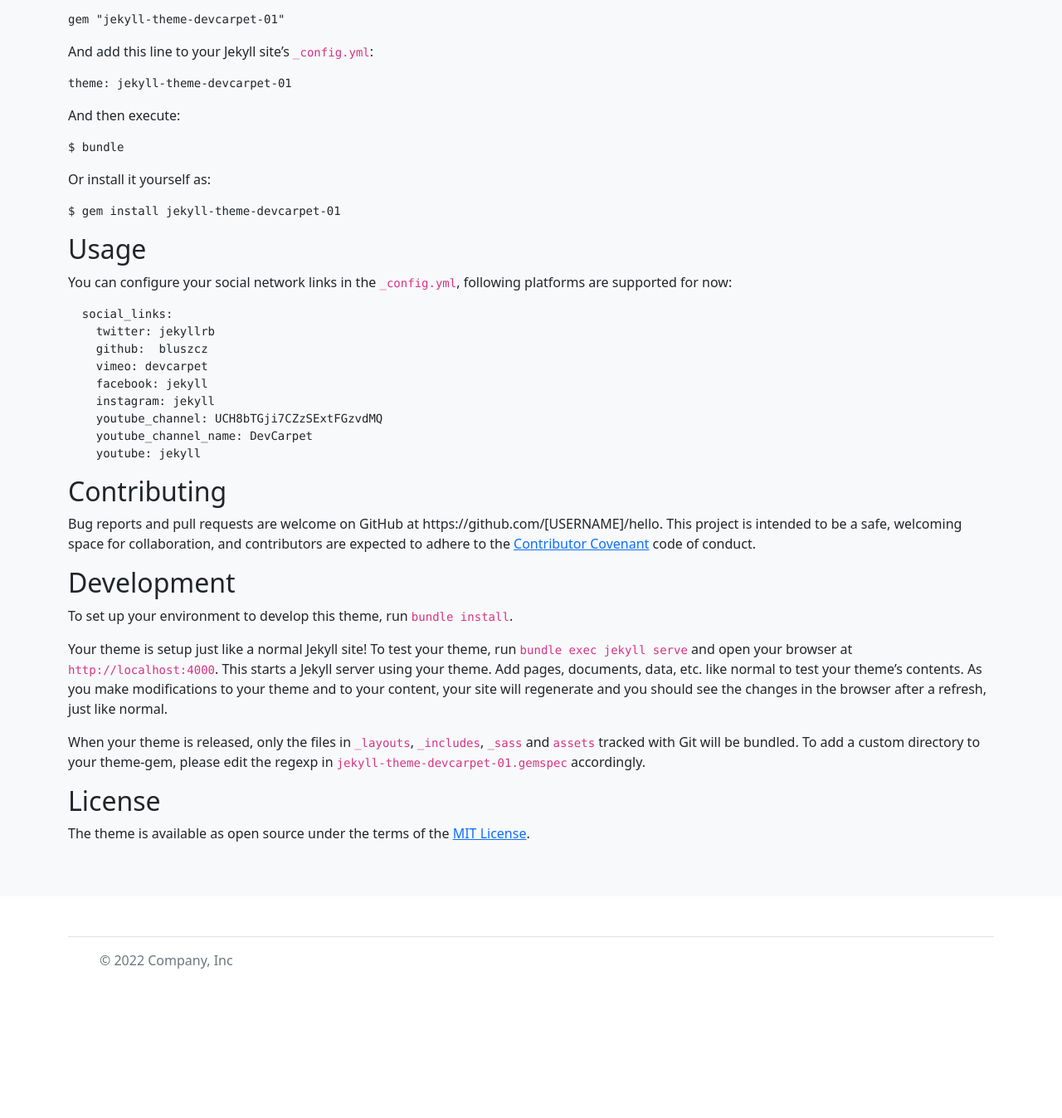
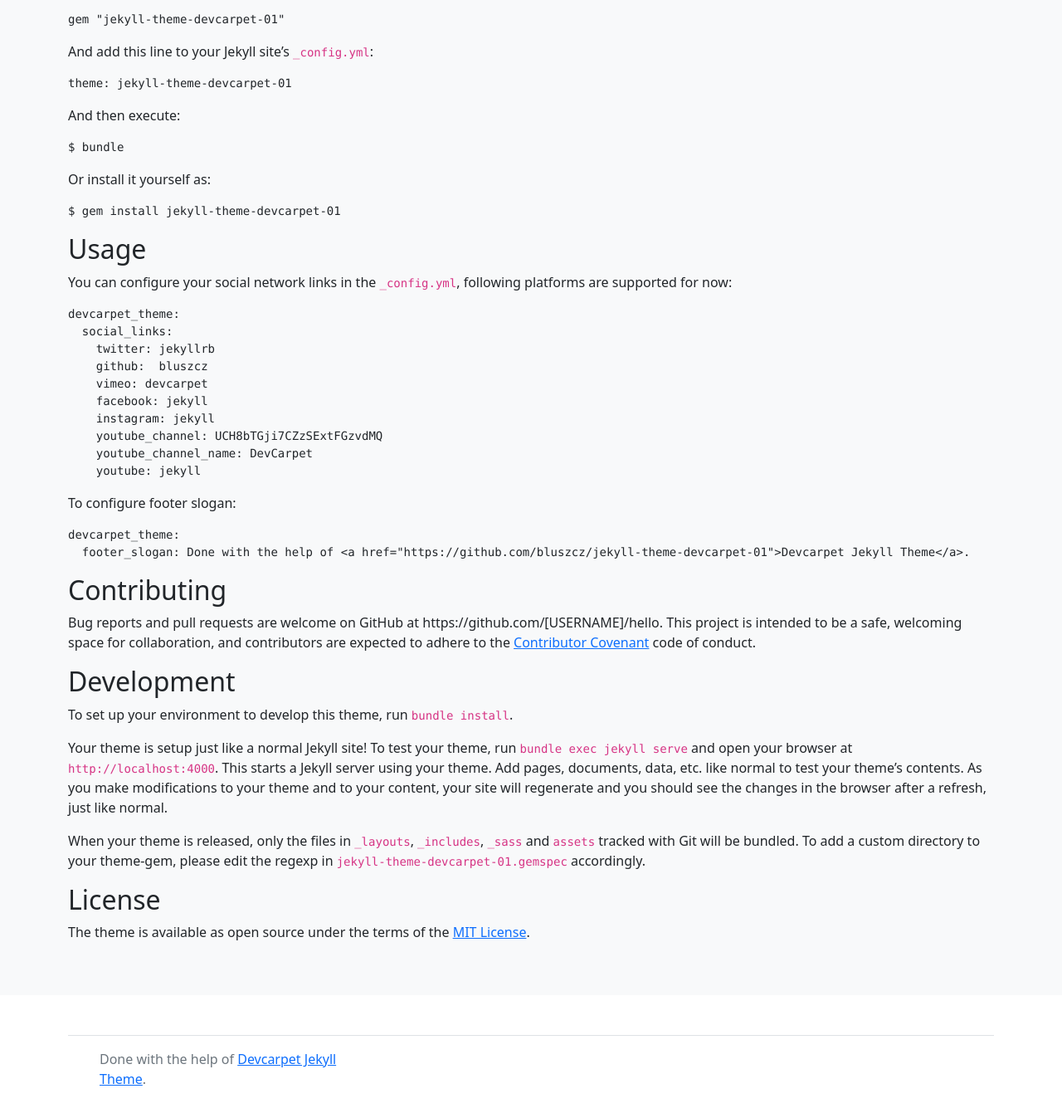
Before and after one commit to bluszcz/jekyll-theme-devcarpet-01, a Jekyll site: the page built from README.md, in a window 1280 px wide and 1400 px high, scrolled down 1358 px. Shown: the top 1347 px of the window at 83% size. Built offline with Jekyll 4.4.1, drawn with Linux system fonts in a browser that asks for light colours; nearby versions of some CDN libraries; our own code applies the rules of GitHub Pages for plain Markdown files; before the commit the page ends 2615 px from its top, so only the background shows below that.

Commit message:
Updated docs

````diff
--- a/README.md
+++ b/README.md
@@ -33,6 +33,7 @@ Or install it yourself as:
 You can configure your social network links in the `_config.yml`, following platforms are supported for now:
 
 ```
+devcarpet_theme:
   social_links:
     twitter: jekyllrb
     github:  bluszcz
@@ -44,6 +45,12 @@ You can configure your social network links in the `_config.yml`, following plat
     youtube: jekyll
 ```
 
+To configure footer slogan:
+
+```
+devcarpet_theme:
+  footer_slogan: Done with the help of <a href="https://github.com/bluszcz/jekyll-theme-devcarpet-01">Devcarpet Jekyll Theme</a>.
+```
 ## Contributing
 
 Bug reports and pull requests are welcome on GitHub at https://github.com/[USERNAME]/hello. This project is intended to be a safe, welcoming space for collaboration, and contributors are expected to adhere to the [Contributor Covenant](http://contributor-covenant.org) code of conduct.
--- a/_config.yml
+++ b/_config.yml
@@ -9,9 +9,10 @@ description: > # this means to ignore newlines until "show_excerpts:"
 
 show_excerpts: false # set to true to show excerpts on the homepage
 
-# Minima date format
-# refer to https://shopify.github.io/liquid/filters/date/ if you want to customize this
+# date format, refer to https://shopify.github.io/liquid/filters/date/
+# if you want to customize this
 devcarpet_theme:
+  footer_slogan: Done with the help of <a href="https://github.com/bluszcz/jekyll-theme-devcarpet-01">Devcarpet Jekyll Theme</a>.
   date_format: "%b %-d, %Y"
 
   # generate social links in footer
--- a/_includes/footer.html
+++ b/_includes/footer.html
@@ -5,7 +5,7 @@
             <a href="/" class="mb-3 me-2 mb-md-0 text-muted text-decoration-none lh-1">
               <svg class="bi" width="30" height="24"><use xlink:href="#bootstrap"/></svg>
             </a>
-            <span class="mb-3 mb-md-0 text-muted">&copy; 2022 Company, Inc</span>
+            <span class="mb-3 mb-md-0 text-muted">{{ site.devcarpet_theme.footer_slogan }}</span>
           </div>
           <!-- social snippet -->
           {%- include social.html -%}
````
